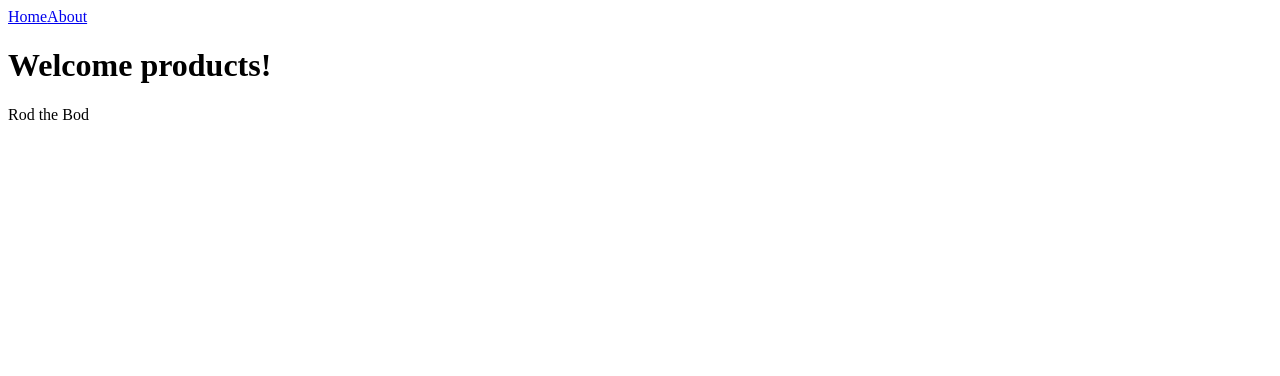
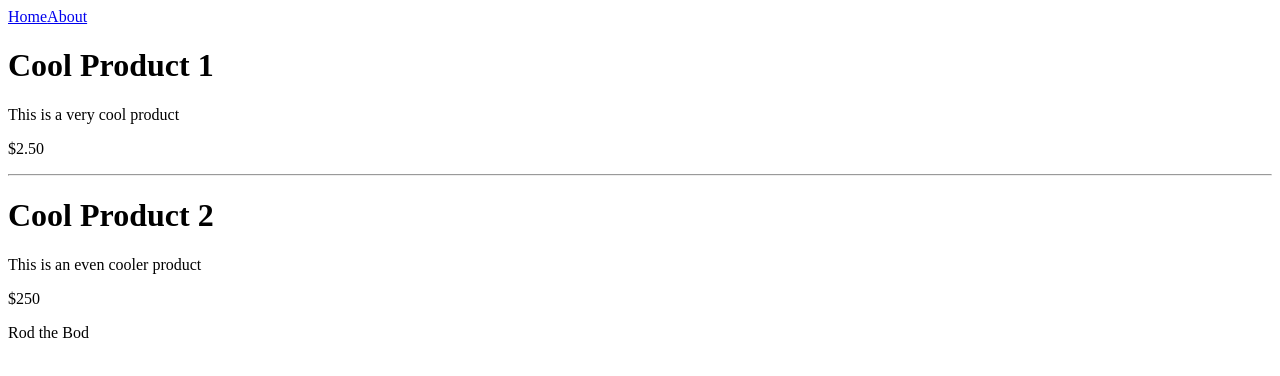
Before and after one commit to crrojas88/e-shop, a Next.js app: page /products in a window 1280 px wide. Shown: the top 376 px of the page. Built offline with nearby package versions, Linux system fonts and the light colour scheme.

Commit message:
add products page

```diff
--- /dev/null
+++ b/pages/products.js
@@ -0,0 +1,14 @@
+const Products = () => {
+    return (
+        <>
+            <h1>Cool Product 1</h1>
+            <p>This is a very cool product</p>
+            <p>$2.50</p>
+            <hr />
+            <h1>Cool Product 2</h1>
+            <p>This is an even cooler product</p>
+            <p>$250</p>
+        </>
+    )
+}
+export default Products
```
